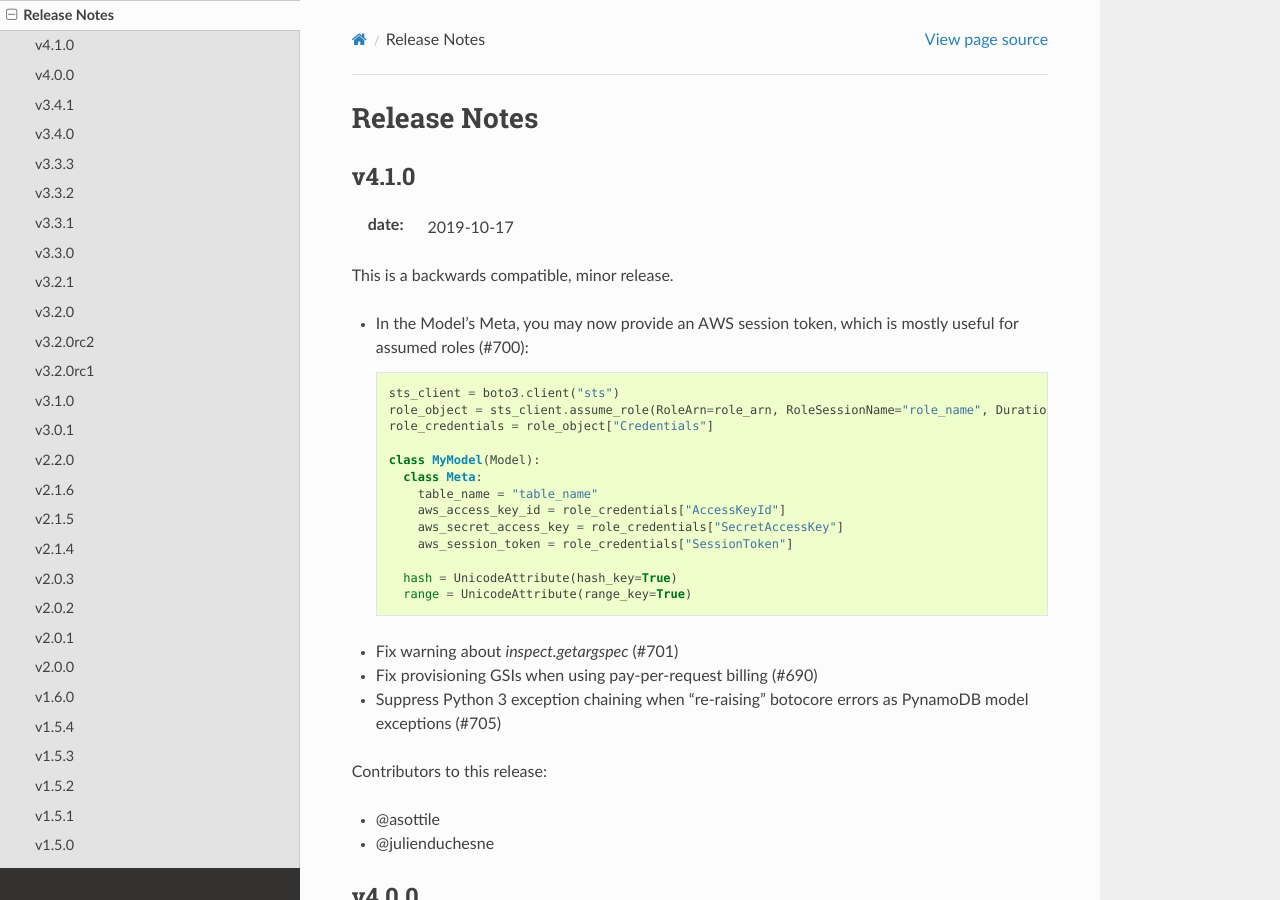
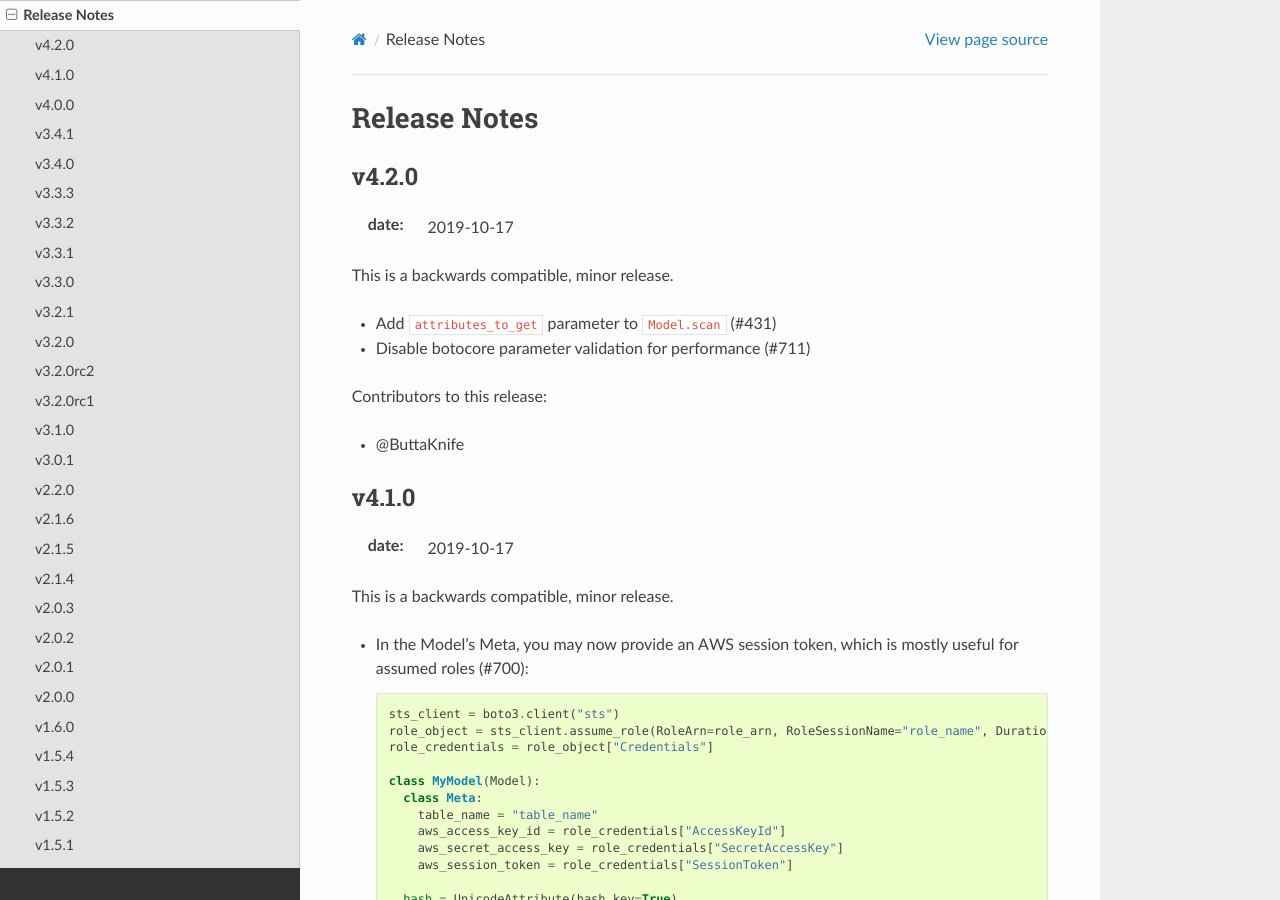
Before and after one commit to pynamodb/PynamoDB, a Sphinx documentation site: the page built from docs/release_notes.rst, in a window 1280 px wide and 900 px high. Built offline with Sphinx 7.4.7 and the Read the Docs theme 2.0.0, drawn with Linux system fonts in a browser that asks for light colours.

Commit message:
Release 4.2.0

```diff
--- a/docs/release_notes.rst
+++ b/docs/release_notes.rst
@@ -1,5 +1,20 @@
 Release Notes
 =============
+
+v4.2.0
+------
+
+:date: 2019-10-17
+
+This is a backwards compatible, minor release.
+
+* Add ``attributes_to_get`` parameter to ``Model.scan`` (#431)
+* Disable botocore parameter validation for performance (#711)
+
+Contributors to this release:
+
+* @ButtaKnife
+
 
 v4.1.0
 ------
@@ -32,6 +47,7 @@ Contributors to this release:
 
 * @asottile
 * @julienduchesne
+
 
 v4.0.0
 --------
--- a/pynamodb/__init__.py
+++ b/pynamodb/__init__.py
@@ -7,4 +7,4 @@ A simple abstraction over DynamoDB
 """
 __author__ = 'Jharrod LaFon'
 __license__ = 'MIT'
-__version__ = '4.1.0'
+__version__ = '4.2.0'
```
